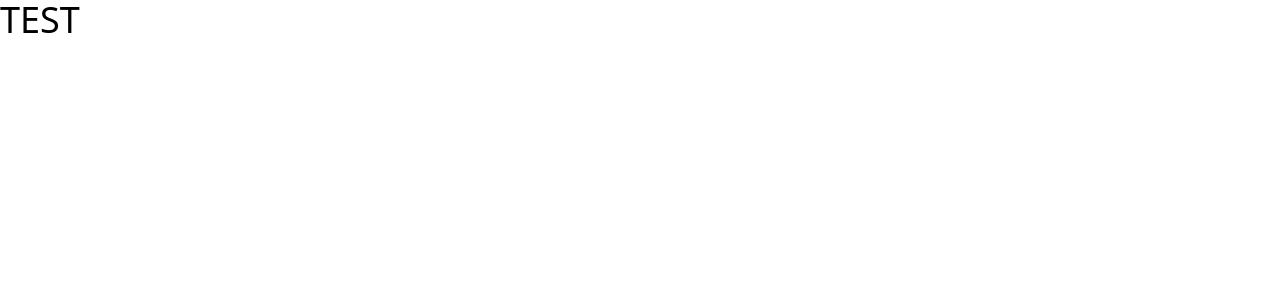
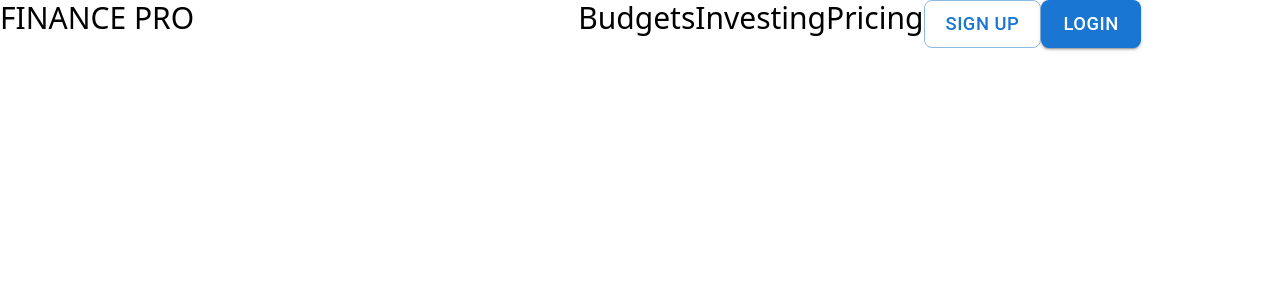
Before and after one commit to JustinRivera-9/finance-pro, a React (Vite) app: page / in a window 1280 px wide. Shown: the top 300 px of the page. Built offline with nearby package versions, Linux system fonts and the light colour scheme.

Commit message:
landing page navigation working

```diff
--- a/src/App.jsx
+++ b/src/App.jsx
@@ -1,10 +1,25 @@
 import { BrowserRouter, Route, Routes } from "react-router-dom";
+import Landing from "./pages/landingPage/Landing";
+import LearnMore from "./pages/landingPage/LearnMore";
+import Budgets from "./pages/landingPage/Budgets";
+import Investing from "./pages/landingPage/Investing";
+import Pricing from "./pages/landingPage/pricing";
+import Login from "./pages/landingPage/login";
+import SignUp from "./pages/landingPage/SignUp";
+import PageNotFound from "./pages/PageNotFound";
 
 function App() {
   return (
     <BrowserRouter>
       <Routes>
-        <Route index element={<h1 className="text-bold text-4xl">TEST</h1>} />
+        <Route index element={<Landing />} />
+        <Route path="learn-more" element={<LearnMore />} />
+        <Route path="budgets" element={<Budgets />} />
+        <Route path="investing" element={<Investing />} />
+        <Route path="pricing" element={<Pricing />} />
+        <Route path="login" element={<Login />} />
+        <Route path="sign-up" element={<SignUp />} />
+        <Route path="*" element={<PageNotFound />} />
       </Routes>
     </BrowserRouter>
   );
--- /dev/null
+++ b/src/components/landingPage/NavBar.jsx
@@ -0,0 +1,45 @@
+import { Button } from "@mui/material";
+import { Link, NavLink } from "react-router-dom";
+
+function NavBar() {
+  return (
+    <div className="flex">
+      <NavLink to="/" className="text-3xl mr-96">
+        FINANCE PRO
+      </NavLink>
+      <div className="flex">
+        <NavLink to="/budgets" className="text-3xl">
+          Budgets
+        </NavLink>
+        <NavLink to="/investing" className="text-3xl">
+          Investing
+        </NavLink>
+        <NavLink to="/pricing" className="text-3xl">
+          Pricing
+        </NavLink>
+      </div>
+      <div className="flex">
+        <Link to="/sign-up">
+          <Button
+            sx={{ fontSize: "1.15rem", borderRadius: "8px" }}
+            variant="outlined"
+            size="large"
+          >
+            Sign Up
+          </Button>
+          <Link to="/login">
+            <Button
+              sx={{ fontSize: "1.15rem", borderRadius: "8px" }}
+              variant="contained"
+              size="large"
+            >
+              LOGIN
+            </Button>
+          </Link>
+        </Link>
+      </div>
+    </div>
+  );
+}
+
+export default NavBar;
--- /dev/null
+++ b/src/pages/PageNotFound.jsx
@@ -0,0 +1,9 @@
+function PageNotFound() {
+  return (
+    <div className="text-red-700 text-4xl text-bold">
+      Error 404: PAGE NOT FOUND
+    </div>
+  );
+}
+
+export default PageNotFound;
--- /dev/null
+++ b/src/pages/app/Dashboard.jsx
@@ -0,0 +1,5 @@
+function Dashboard() {
+  return <div>Dashboard</div>;
+}
+
+export default Dashboard;
--- /dev/null
+++ b/src/pages/landingPage/Budgets.jsx
@@ -0,0 +1,12 @@
+import NavBar from "../../components/landingPage/NavBar";
+
+function Budgets() {
+  return (
+    <>
+      <NavBar />
+      <div>Budgets</div>;
+    </>
+  );
+}
+
+export default Budgets;
--- /dev/null
+++ b/src/pages/landingPage/Investing.jsx
@@ -0,0 +1,12 @@
+import NavBar from "../../components/landingPage/NavBar";
+
+function Investing() {
+  return (
+    <>
+      <NavBar />
+      <div>Investing</div>;
+    </>
+  );
+}
+
+export default Investing;
--- /dev/null
+++ b/src/pages/landingPage/Landing.jsx
@@ -0,0 +1,11 @@
+import NavBar from "../../components/landingPage/NavBar";
+
+function LandingPage() {
+  return (
+    <div>
+      <NavBar />
+    </div>
+  );
+}
+
+export default LandingPage;
--- /dev/null
+++ b/src/pages/landingPage/LearnMore.jsx
@@ -0,0 +1,12 @@
+import NavBar from "../../components/landingPage/NavBar";
+
+function LearnMorePage() {
+  return (
+    <>
+      <NavBar />
+      <div>Learn More</div>;
+    </>
+  );
+}
+
+export default LearnMorePage;
--- /dev/null
+++ b/src/pages/landingPage/Login.jsx
@@ -0,0 +1,12 @@
+import NavBar from "../../components/landingPage/NavBar";
+
+function LoginPage() {
+  return (
+    <>
+      <NavBar />
+      <div>Login</div>;
+    </>
+  );
+}
+
+export default LoginPage;
--- /dev/null
+++ b/src/pages/landingPage/Pricing.jsx
@@ -0,0 +1,12 @@
+import NavBar from "../../components/landingPage/NavBar";
+
+function Pricing() {
+  return (
+    <>
+      <NavBar />
+      <div>Pricing</div>;
+    </>
+  );
+}
+
+export default Pricing;
--- /dev/null
+++ b/src/pages/landingPage/SignUp.jsx
@@ -0,0 +1,12 @@
+import NavBar from "../../components/landingPage/NavBar";
+
+function SignUp() {
+  return (
+    <>
+      <NavBar />
+      <div>SIGN UP</div>;
+    </>
+  );
+}
+
+export default SignUp;
```
